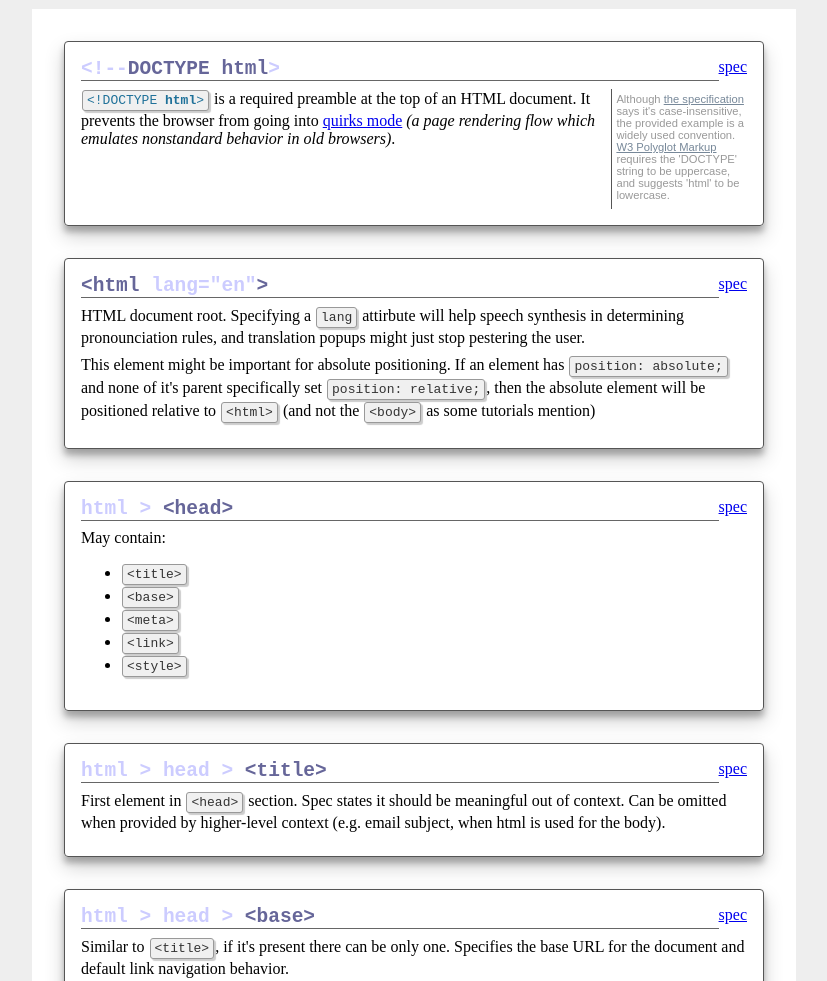
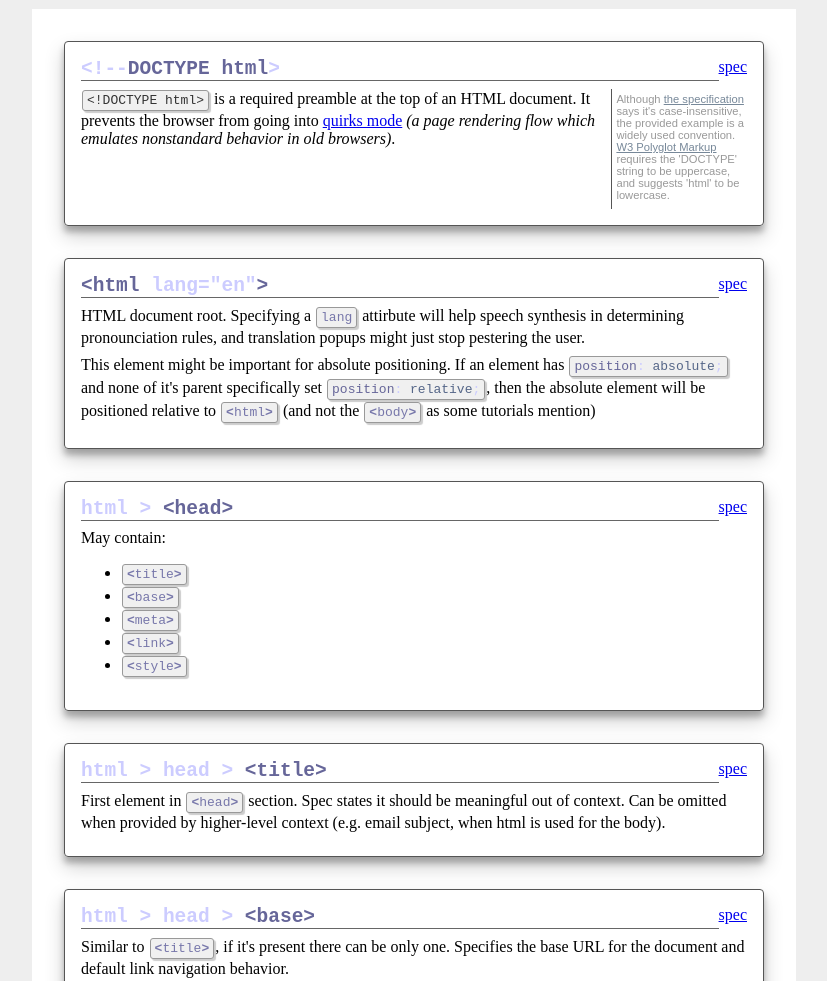
Before and after one commit to rkr1410/htmlcs, a plain HTML site: page htmlcs.html in a window 1280 px wide. Shown: the top 981 px of the page, without its empty margins (226-1053 px from the left). Drawn offline with Linux system fonts and the light colour scheme.

Commit message:
Implement simple highlighting
In effort to learn more javascript started a simple implemntation
of <code> highlighting for html and css.

Added support for word-only attribute display, a single
line of CSS, and a simple tag without attributes. Started
implementation for a tag with attributes.

```diff
--- a/htmlcs.css
+++ b/htmlcs.css
@@ -1,6 +1,14 @@
 html {
     background: #eee;
     --body-padding: 2rem;
+
+    --tag-color: #77a;
+    --tag-bracket-color: #669;
+    --title-light-color: #ccf;
+    --title-dark-color: #669;
+    --css-punctuation-color: ccf;
+    --css-attribute-color: #669;
+    --css-value-color: #568;
 }
 
 body {
@@ -29,13 +37,13 @@ article > div.title {
 article > div.title > h2.article-title {
     flex: 1;
     font-family: monospace;
-    color: #ccf;
+    color: var(--title-light-color);
     margin: 0;
     border-bottom: 1px solid #666;
 }
 
 article > div.title > h2.article-title > b {
-    color: #669;
+    color: var(--title-dark-color);
 }
 
 article p {
@@ -58,6 +66,31 @@ code {
     padding: 2px 4px;
     margin: 1px;
     box-shadow: 2px 2px 1px rgba(0, 0, 0, 0.2);
+}
+
+code.tag {
+    color: var(--tag-color);
+}
+
+code.tag span {
+    color: var(-tag-bracket-color);
+    font-weight: bold;
+}
+
+code.attr {
+    color: var(--tag-color);
+}
+
+code.css > span.attribute {
+    color: var(--css-attribute-color);
+}
+
+code.css > span.punctuation {
+    color: var(--css-punctuation-color);
+}
+
+code.css > span.value {
+    color: var(--css-value-color);
 }
 
 div.content-with-aside {
--- a/htmlcs.html
+++ b/htmlcs.html
@@ -3,8 +3,11 @@
         <meta charset="utf-8">
         <link rel="stylesheet" href="htmlcs.css">
         <!-- TODO Check out Prism.js and see if it's any better then highlight.js -->
+<!--
         <link rel="stylesheet" href="highlight/styles/default.css">
         <script src="highlight/highlight.pack.js"></script>
+-->
+        <script src="tag-highlight.js"></script>
         <script>hljs.initHighlightingOnLoad();</script>
         <title>HTML+CSS crash course</title>
     </head>
@@ -32,8 +35,8 @@
                     </h2>
                     <a href="https://html.spec.whatwg.org/#the-html-element" target="_blank">spec</a>
                 </div>
-                <p>HTML document root. Specifying a <code>lang</code> attirbute will help speech synthesis in determining pronounciation rules, and translation popups might just stop pestering the user.</p>
-                <p>This element might be important for absolute positioning. If an element has <code>position: absolute;</code> and none of it's parent specifically set <code>position: relative;</code>, then the absolute element will be positioned relative to <code>&lt;html&gt;</code> (and not the <code>&lt;body&gt;</code> as some tutorials mention)</p>
+                <p>HTML document root. Specifying a <code class="attr">lang</code> attirbute will help speech synthesis in determining pronounciation rules, and translation popups might just stop pestering the user.</p>
+                <p>This element might be important for absolute positioning. If an element has <code class="css">position: absolute;</code> and none of it's parent specifically set <code class="css">position: relative;</code>, then the absolute element will be positioned relative to <code class="tag">html</code> (and not the <code class="tag">body</code> as some tutorials mention)</p>
             </article>
 
             <article class="tag-description" id="head">
@@ -45,11 +48,11 @@
                 </div>
                 <p>May contain:</p>
                 <ul>
-                    <li><code>&lt;title&gt;</code></li>
-                    <li><code>&lt;base&gt;</code></li>
-                    <li><code>&lt;meta&gt;</code></li>
-                    <li><code>&lt;link&gt;</code></li>
-                    <li><code>&lt;style&gt;</code></li>
+                    <li><code class="tag">title</code></li>
+                    <li><code class="tag">base</code></li>
+                    <li><code class="tag">meta</code></li>
+                    <li><code class="tag">link</code></li>
+                    <li><code class="tag">style</code></li>
                 </ul>
             </article>
 
@@ -60,7 +63,7 @@
                     </h2>
                     <a href="https://html.spec.whatwg.org/#the-title-element" target="_blank">spec</a>
                 </div>
-                <p>First element in <code>&lt;head&gt;</code> section. Spec states it should be meaningful out of context. Can be omitted when provided by higher-level context (e.g. email subject, when html is used for the body).</p>
+                <p>First element in <code class="tag">head</code> section. Spec states it should be meaningful out of context. Can be omitted when provided by higher-level context (e.g. email subject, when html is used for the body).</p>
             </article>
 
             <article class="tag-description" id="base">
@@ -70,8 +73,8 @@
                     </h2>
                     <a href="https://html.spec.whatwg.org/#the-base-element" target="_blank">spec</a>
                 </div>
-                <p>Similar to <code>&lt;title&gt;</code>, if it's present there can be only one. Specifies the base URL for the document and default link navigation behavior.</p>
-                <p><code>&lt;base href="http://abc.com/index.html" target="_blank"&gt;</code> will make clicking on a link <code>&lt;a href="a.html"&gt;test&lt/a&gt;</code> open  http://abc.com/a.html in a new browser tab.</p>
+                <p>Similar to <code class="tag">title</code>, if it's present there can be only one. Specifies the base URL for the document and default link navigation behavior.</p>
+                <p><code>&lt;base href="http://abc.com/index.html" target="_blank"&gt;</code> will make clicking on a link <code>&lt;a href="a.html"&gt;test&lt;/a&gt;</code> open  http://abc.com/a.html in a new browser tab.</p>
             </article>
 
             <article class="tag-description interesting" id="link">
--- /dev/null
+++ b/tag-highlight.js
@@ -0,0 +1,72 @@
+function createSpan(txt, className) {
+    let span = document.createElement('span');
+    let spanTxt = document.createTextNode(txt);
+
+    if (className) {
+        span.setAttribute('class', className);
+    }
+    span.appendChild(spanTxt);
+    return span;
+}
+
+function hilightCode(selecta, regexp, transmogrify) {
+    let found = document.querySelectorAll(selecta);
+    for (let aFind of found) {
+        let text = aFind.innerHTML;
+        if (regexp.test(text)) {
+            aFind.innerHTML = '';
+            transmogrify(aFind, text.match(regexp));
+        }
+    }
+}
+
+function highlightCSSCode() {
+    hilightCode('code.css', /(\w+):\s*(.+);/, (node, match) => {
+        node.innerHTML = '';
+        node.appendChild(createSpan(match[1], 'attribute'));
+        node.appendChild(createSpan(': ', 'punctuation'));
+        node.appendChild(createSpan(match[2], 'value'));
+        node.appendChild(createSpan(';', 'punctuation'));
+    });
+}
+
+function highlightTags() {
+    hilightCode('code.tag', /\w+/, (node, match) => {
+        node.appendChild(createSpan('<'));
+        node.appendChild(document.createTextNode(match[0]));
+        node.appendChild(createSpan('>'));
+    });
+}
+
+/*function highlightTag(node) {
+
+}
+
+function highlightTagWithAttributes(node) {
+
+}
+
+function highlightTags() {
+    let found = document.querySelectorAll('code.tag');
+    for (let node of found) {
+        let simpleWord = /^[A-Za-z]+$/;
+        let firstWord = /^[A-Za-z]+/;
+        let attributes = /(\w+)='(.+?)'/g;
+        let text = node.innerHTML;
+
+        node.innerHTML = '';
+        if (simpleWord.test(text)) {
+            highlightSimpleTag(node, text);
+        } else {
+            highlightTagWithAttrs(node, text.match(firstWord)[0], [...text.matchAll(attributes)]);
+        }
+
+    }
+}
+
+*/
+
+document.addEventListener("DOMContentLoaded", function(){
+    highlightTags();
+    highlightCSSCode();
+});
```
